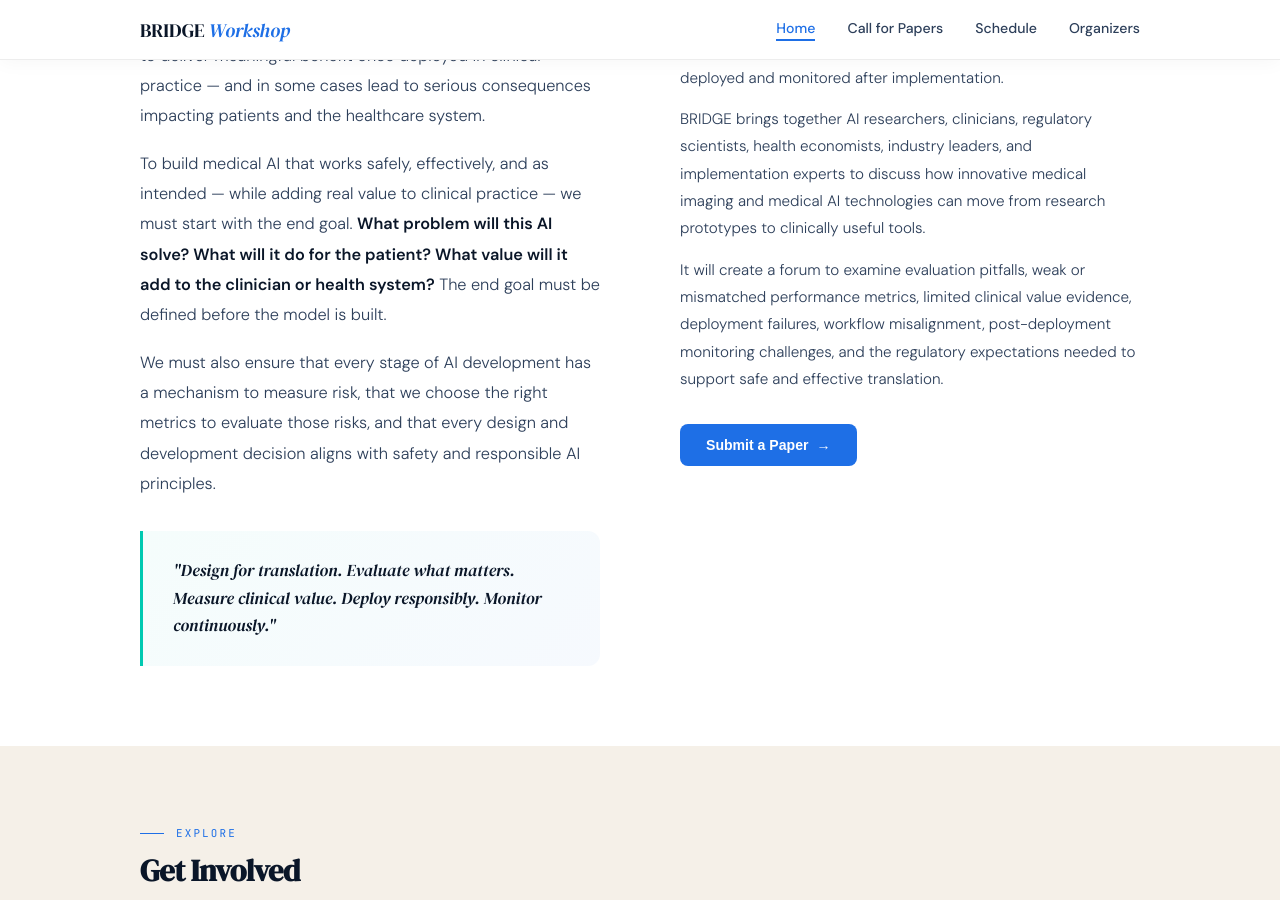
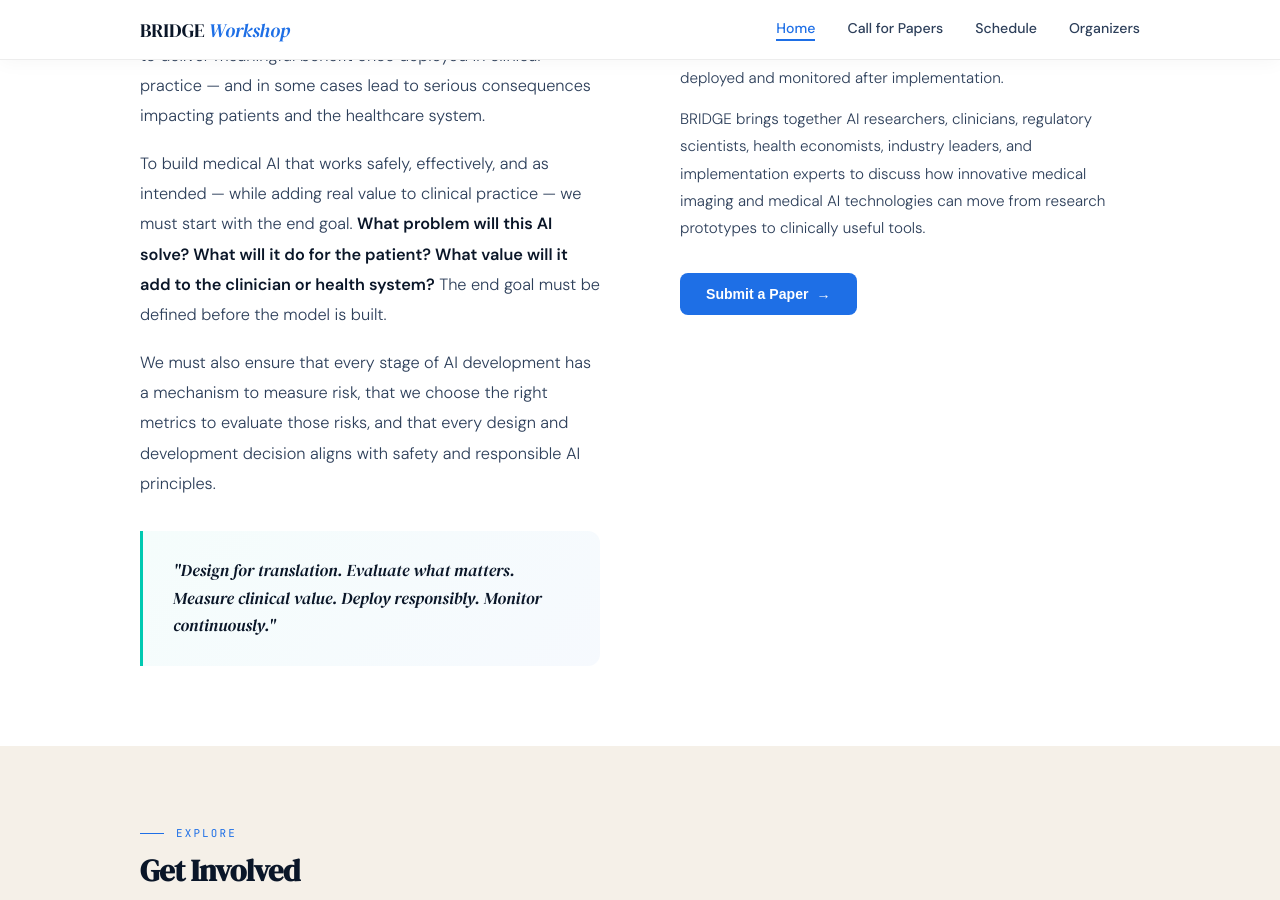
Before and after one commit to gaz89/BRIDGEAI, a Jekyll site: the page index.html, which Jekyll copies as it is, in a window 1280 px wide and 900 px high, scrolled down 1217 px. Built offline with Jekyll 4.4.1, drawn with Linux system fonts in a browser that asks for light colours.

Commit message:
Update index.html

```diff
--- a/index.html
+++ b/index.html
@@ -289,7 +289,6 @@
         <div class="section-label">What Makes BRIDGE Different</div>
          <p> While many MICCAI workshops focus on technical innovation, state-of-the-art model development, and performance improvements on benchmark datasets, BRIDGE focuses on what comes next: how AI innovations should be evaluated, translated, and implemented so they can function safely and effectively in real world clinical settings. The workshop emphasizes the evaluation aspects of medical AI innovation, including whether models perform as intended, whether they are robust across populations and clinical environments, whether they provide evidence of clinical value, and whether they can be responsibly deployed and monitored after implementation.</p>
         <p> BRIDGE brings together AI researchers, clinicians, regulatory scientists, health economists, industry leaders, and implementation experts to discuss how innovative medical imaging and medical AI technologies can move from research prototypes to clinically useful tools. </p>
-        <p> It will create a forum to examine evaluation pitfalls, weak or mismatched performance metrics, limited clinical value evidence, deployment failures, workflow misalignment, post-deployment monitoring challenges, and the regulatory expectations needed to support safe and effective translation.</p>
         <button class="btn-primary" onclick="showPage('submission')" style="margin-top:16px;">Submit a Paper</button>
       </div>
     </div>
```
